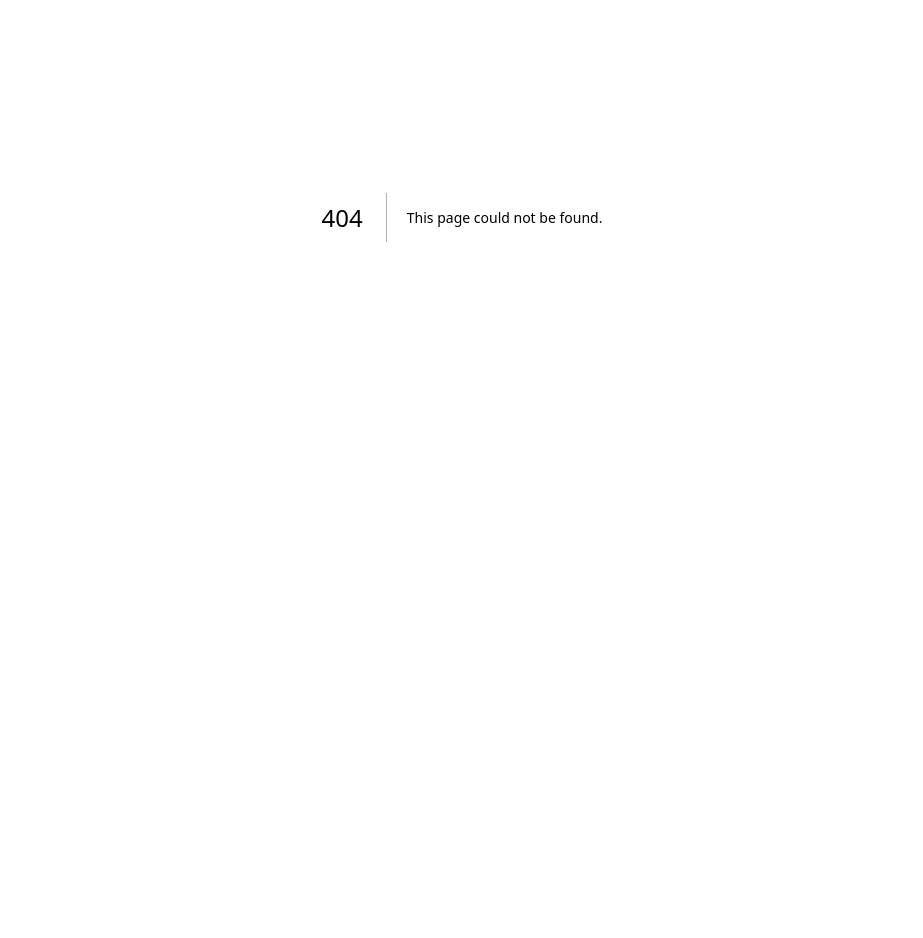
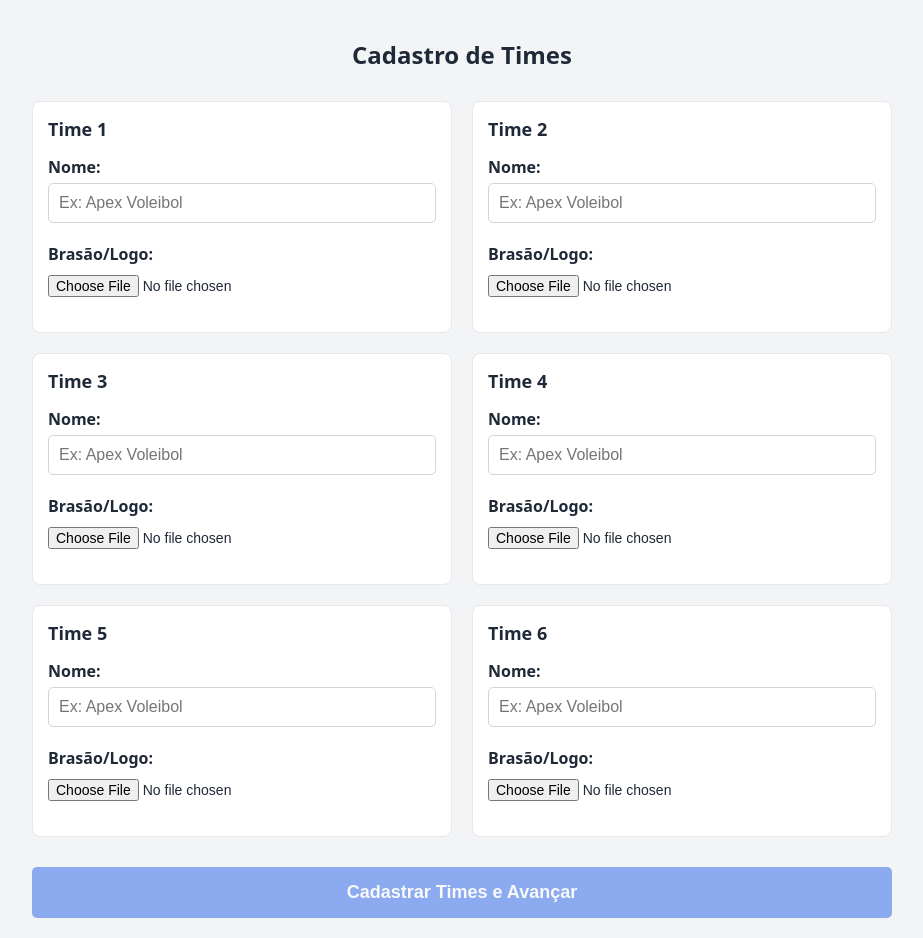
Before and after one commit to garszx/app-volei-campeonato, a Next.js app: page /setup in a window 1280 px wide. Before the commit this address had no page. Shown: the part 183-1121 px from the top of the page, without its empty margins (178-1101 px from the left). Before the commit the page ends 800 px from the top, so only its background shows below. Built offline with nearby package versions, Linux system fonts and the light colour scheme.

Commit message:
"feat: implementa conversao base64 para escudos, suporte a dark mode e correcao de alinhamento CSS"

```diff
--- a/src/app/globals.css
+++ b/src/app/globals.css
@@ -1,49 +1,38 @@
+/* app/globals.css */
+
+* {
+  box-sizing: border-box;
+}
+
 :root {
-  --background: #ffffff;
-  --foreground: #171717;
+  --background: #f3f4f6;
+  --foreground: #1f2937;
+  --card-bg: #ffffff;
+  --card-border: #e5e7eb;
+  --input-bg: #ffffff;
+  --input-border: #d1d5db;
+  --input-text: #1f2937;
+  --btn-bg: #2563eb;
+  --btn-text: #ffffff;
 }
 
 @media (prefers-color-scheme: dark) {
   :root {
-    --background: #0a0a0a;
-    --foreground: #ededed;
+    --background: #111827;
+    --foreground: #f9fafb;
+    --card-bg: #1f2937;
+    --card-border: #374151;
+    --input-bg: #111827;
+    --input-border: #4b5563;
+    --input-text: #f9fafb;
+    --btn-bg: #3b82f6;
+    --btn-text: #ffffff;
   }
 }
 
-html {
-  height: 100%;
+body {
+  background-color: var(--background);
+  color: var(--foreground);
+  margin: 0;
+  font-family: system-ui, -apple-system, sans-serif;
 }
-
-html,
-body {
-  max-width: 100vw;
-  overflow-x: hidden;
-}
-
-body {
-  min-height: 100%;
-  display: flex;
-  flex-direction: column;
-  color: var(--foreground);
-  background: var(--background);
-  font-family: Arial, Helvetica, sans-serif;
-  -webkit-font-smoothing: antialiased;
-  -moz-osx-font-smoothing: grayscale;
-}
-
-* {
-  box-sizing: border-box;
-  padding: 0;
-  margin: 0;
-}
-
-a {
-  color: inherit;
-  text-decoration: none;
-}
-
-@media (prefers-color-scheme: dark) {
-  html {
-    color-scheme: dark;
-  }
-}
--- /dev/null
+++ b/src/app/setup/page.tsx
@@ -0,0 +1,161 @@
+// app/setup/page.tsx
+"use client";
+
+import { useState, FormEvent, ChangeEvent } from 'react';
+import { db } from '../../firebase'; // Ajuste o caminho se necessário
+import { ref as dbRef, set } from 'firebase/database';
+import styles from './setup.module.css';
+
+// 1. Definindo as tipagens (Interfaces)
+interface TimeData {
+  nome: string;
+  escudoFile: File | null;
+}
+
+interface TimeProcessado {
+  id: string;
+  nome: string;
+  escudoUrl: string;
+  sets_vencidos: number;
+  total_pontos: number;
+}
+
+// 2. Função auxiliar para converter a imagem em texto (Base64)
+const converterParaBase64 = (file: File): Promise<string> => {
+  return new Promise((resolve, reject) => {
+    const reader = new FileReader();
+    reader.readAsDataURL(file);
+    reader.onload = () => resolve(reader.result as string);
+    reader.onerror = (error) => reject(error);
+  });
+};
+
+export default function SetupTorneio() {
+  const [campeonatoNome, setCampeonatoNome] = useState<string>('');
+
+  const [times, setTimes] = useState<TimeData[]>(
+    Array(6).fill({ nome: '', escudoFile: null })
+  );
+
+  const [loading, setLoading] = useState<boolean>(false);
+
+  const handleNameChange = (index: number, value: string) => {
+    const novosTimes = [...times];
+    novosTimes[index] = { ...novosTimes[index], nome: value };
+    setTimes(novosTimes);
+  };
+
+  const handleFileChange = (index: number, file: File | null) => {
+    const novosTimes = [...times];
+    novosTimes[index] = { ...novosTimes[index], escudoFile: file };
+    setTimes(novosTimes);
+  };
+
+  const isFormValid = (): boolean => {
+    if (!campeonatoNome.trim()) return false;
+    return times.every((t) => t.nome.trim() !== '' && t.escudoFile !== null);
+  };
+
+  const handleSalvarTorneio = async (e: FormEvent<HTMLFormElement>) => {
+    e.preventDefault();
+    setLoading(true);
+
+    try {
+      const timesProcessados: Record<string, TimeProcessado> = {};
+
+      for (let i = 0; i < 6; i++) {
+        const time = times[i];
+
+        if (!time.escudoFile) continue;
+
+        // Converte a imagem para Base64 em vez de usar o Storage
+        const base64Url = await converterParaBase64(time.escudoFile);
+
+        timesProcessados[`time_${i + 1}`] = {
+          id: `time_${i + 1}`,
+          nome: time.nome,
+          escudoUrl: base64Url,
+          sets_vencidos: 0,
+          total_pontos: 0
+        };
+      }
+
+      await set(dbRef(db, 'torneio'), {
+        config: {
+          nome: campeonatoNome,
+          status: 'aguardando_sorteio'
+        },
+        times: timesProcessados
+      });
+
+      alert('Times cadastrados com sucesso!');
+
+    } catch (error) {
+      console.error("Erro ao salvar dados:", error);
+      alert("Houve um erro ao processar os times. Verifique o console.");
+    } finally {
+      setLoading(false);
+    }
+  };
+
+  return (
+    <div className={styles.container}>
+      <h1 className={styles.title}>Configuração do Campeonato</h1>
+
+      <form onSubmit={handleSalvarTorneio}>
+        <div className={styles.formGroup}>
+          <label className={styles.label}>Nome do Campeonato</label>
+          <input
+            type="text"
+            className={styles.input}
+            placeholder="Ex: Taça Blumenau de Vôlei"
+            value={campeonatoNome}
+            onChange={(e: ChangeEvent<HTMLInputElement>) => setCampeonatoNome(e.target.value)}
+          />
+        </div>
+
+        <h2 className={styles.title} style={{marginTop: '40px', fontSize: '24px'}}>Cadastro de Times</h2>
+
+        <div className={styles.teamGrid}>
+          {times.map((time, index) => (
+            <div key={index} className={styles.teamCard}>
+              <h3 className={styles.teamTitle}>Time {index + 1}</h3>
+
+              <div className={styles.formGroup}>
+                <label className={styles.label}>Nome:</label>
+                <input
+                  type="text"
+                  className={styles.input}
+                  placeholder={`Ex: Apex Voleibol`}
+                  value={time.nome}
+                  onChange={(e: ChangeEvent<HTMLInputElement>) => handleNameChange(index, e.target.value)}
+                />
+              </div>
+
+              <div className={styles.formGroup}>
+                <label className={styles.label}>Brasão/Logo:</label>
+                <input
+                  type="file"
+                  accept="image/*"
+                  className={styles.fileInput}
+                  onChange={(e: ChangeEvent<HTMLInputElement>) => {
+                    const file = e.target.files ? e.target.files[0] : null;
+                    handleFileChange(index, file);
+                  }}
+                />
+              </div>
+            </div>
+          ))}
+        </div>
+
+        <button
+          type="submit"
+          className={styles.submitBtn}
+          disabled={!isFormValid() || loading}
+        >
+          {loading ? 'Salvando...' : 'Cadastrar Times e Avançar'}
+        </button>
+      </form>
+    </div>
+  );
+}
--- /dev/null
+++ b/src/app/setup/setup.module.css
@@ -0,0 +1,84 @@
+/* app/setup/setup.module.css */
+.container {
+  max-width: 900px;
+  margin: 0 auto;
+  padding: 20px;
+}
+
+.title {
+  text-align: center;
+  margin-bottom: 30px;
+  color: var(--foreground);
+}
+
+.formGroup {
+  margin-bottom: 20px;
+}
+
+.label {
+  display: block;
+  margin-bottom: 5px;
+  font-weight: bold;
+}
+
+.input {
+  width: 100%;
+  box-sizing: border-box; /* Mantém o input perfeitamente alinhado dentro do card */
+  padding: 10px;
+  border: 1px solid var(--input-border);
+  border-radius: 5px;
+  font-size: 16px;
+  background-color: var(--input-bg);
+  color: var(--input-text);
+}
+
+.teamGrid {
+  display: grid;
+  grid-template-columns: repeat(auto-fit, minmax(280px, 1fr));
+  gap: 20px;
+  margin-bottom: 30px;
+}
+
+.teamCard {
+  border: 1px solid var(--card-border);
+  padding: 15px;
+  border-radius: 8px;
+  background-color: var(--card-bg);
+}
+
+.teamTitle {
+  margin-top: 0;
+  margin-bottom: 15px;
+  font-size: 18px;
+  color: var(--foreground);
+}
+
+.fileInput {
+  width: 100%;
+  box-sizing: border-box; /* Aplica a mesma regra ao botão de upload */
+  margin-top: 5px;
+  font-size: 14px;
+  color: var(--foreground);
+}
+
+.submitBtn {
+  width: 100%;
+  padding: 15px;
+  background-color: var(--btn-bg);
+  color: var(--btn-text);
+  border: none;
+  border-radius: 5px;
+  font-size: 18px;
+  font-weight: bold;
+  cursor: pointer;
+  transition: filter 0.2s;
+}
+
+.submitBtn:hover {
+  filter: brightness(0.9);
+}
+
+.submitBtn:disabled {
+  opacity: 0.5;
+  cursor: not-allowed;
+}
--- /dev/null
+++ b/src/firebase.ts
@@ -0,0 +1,22 @@
+
+import { initializeApp, getApps } from "firebase/app";
+import { getDatabase } from "firebase/database";
+
+
+const firebaseConfig = {
+  apiKey: "AIzaSyCBJl9Mdd951HZKqVhSSuGkYMpkT-fiXQY",
+  authDomain: "copa-blumenau.firebaseapp.com",
+  projectId: "copa-blumenau",
+  storageBucket: "copa-blumenau.firebasestorage.app",
+  messagingSenderId: "260337873679",
+  appId: "1:260337873679:web:466d1835fea7203e31047a",
+  measurementId: "G-X6WB889Y5Z",
+
+  databaseURL: "https://copa-blumenau-default-rtdb.firebaseio.com"
+};
+
+
+const app = !getApps().length ? initializeApp(firebaseConfig) : getApps()[0];
+
+
+export const db = getDatabase(app);
```
Also changed, not shown: src/firebase.js (deleted, +0 -22 lines).
